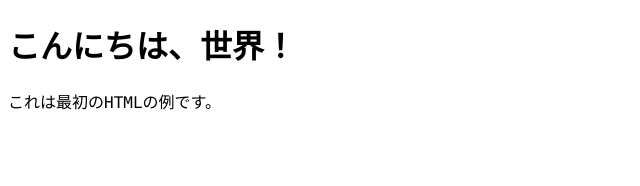
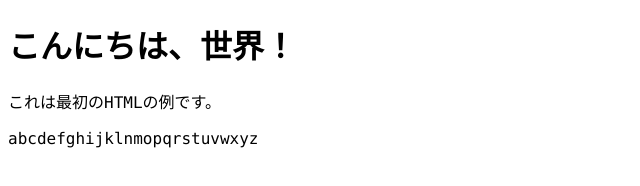
Before and after one commit to kusa28/htmltest.GitHub.I-m, a plain HTML site: page index.html in a window 1280 px wide. Shown: the whole page, without its empty margins (0-640 px from the left). Drawn offline with Linux system fonts and the light colour scheme.

Commit message:
Update index.html

```diff
--- a/index.html
+++ b/index.html
@@ -8,6 +8,7 @@
     <div class="font">
         <h1>こんにちは、世界！</h1>
         <p>これは最初のHTMLの例です。</p>
+        <p>abcdefghijklnmopqrstuvwxyz</p>
     </div>
   </body>
 </html>
```
